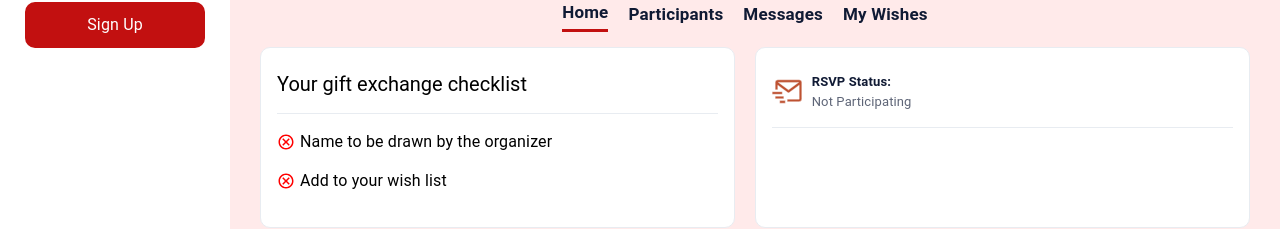
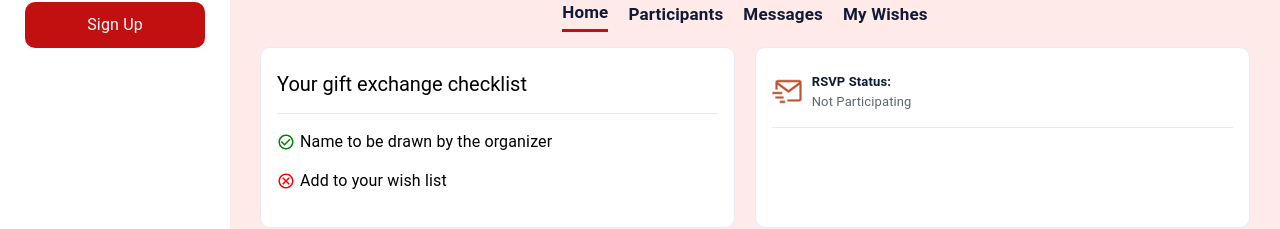
Before and after one commit to FatimaMary/giftlist, a React (Create React App) app in the folder client/: page /eventview in a window 1280 px wide. Shown: the part 256-485 px from the top of the page. Built offline with nearby package versions, Linux system fonts and the light colour scheme; no server answers; the HTML template or start-up script is replaced by a standard one.

Commit message:
Draw names corrected for Participants Page

```diff
--- a/client/src/App.js
+++ b/client/src/App.js
@@ -14,7 +14,7 @@ import Participants from "./scenes/participants";
 import Invite from "./scenes/success/invite";
 import EditEvent from "./scenes/eventview/editEvent";
 import Login1 from "./scenes/login1";
-import { MyContext } from "./Components/MyContext";
+import { MyContext, DrawStatusProvider } from "./Components/MyContext";
 import SantaSurprise from "./scenes/santasurprise";
 import Signup2 from "./scenes/signup2";
 import ForgotPassword from "./Components/ResetPassword";
@@ -22,7 +22,7 @@ import { sendPasswordResetEmail } from "firebase/auth";
 
 function App() {
   const [isLoggedIn, setIsLoggedIn] = useState(false);
-  const [drawStatus, setDrawStatus] = useState(false);
+  // const [drawStatus, setDrawStatus] = useState(false);
 
   return (
     <BrowserRouter>
@@ -31,10 +31,11 @@ function App() {
           isLoggedIn,
           setIsLoggedIn,
           sendPasswordResetEmail,
-          drawStatus,
-          setDrawStatus,
+          // drawStatus,
+          // setDrawStatus,
         }}
       >
+        <DrawStatusProvider>
           <Routes>
             <Route path="/" element={<WelcomePage />} />
             <Route path="/signup" element={<Signup />} />
@@ -56,6 +57,7 @@ function App() {
               <Route path="editevent" element={<EditEvent />} />
             </Route>
           </Routes>
+        </DrawStatusProvider>
       </MyContext.Provider>
     </BrowserRouter>
   );
--- a/client/src/Components/MyContext.js
+++ b/client/src/Components/MyContext.js
@@ -1,3 +1,19 @@
-import { createContext } from "react";
+import { createContext, useContext, useState } from "react";
 
 export const MyContext = createContext();
+
+const DrawStatusContext = createContext();
+
+export function DrawStatusProvider({ children }) {
+  const [drawStatus, setDrawStatus] = useState(false);
+
+  return (
+    <DrawStatusContext.Provider value={{ drawStatus, setDrawStatus }}>
+      {children}
+    </DrawStatusContext.Provider>
+  );
+}
+
+export function useDrawStatus() {
+  return useContext(DrawStatusContext);
+}
--- a/client/src/scenes/eventview/index.jsx
+++ b/client/src/scenes/eventview/index.jsx
@@ -24,7 +24,7 @@ import Invite from "../success/invite";
 import EditEvent from "./editEvent";
 import MyWishes from "../mywishes";
 import Messages from "../messages";
-import { MyContext } from "../../Components/MyContext";
+import { MyContext, useDrawStatus } from "../../Components/MyContext";
 
 function EventView() {
   const [eventDetails, setEventDetails] = useState({});
@@ -46,9 +46,9 @@ function EventView() {
   const [rsvpDate, setRsvpDate] = useState(false);
   const currentDate = new Date();
   const [giver, setGiver] = useState([]);
-  const { drawStatus, setDrawStatus } = useContext(MyContext);
+  // const { drawStatus, setDrawStatus } = useContext(MyContext);
   const [eventDatePassed, setEventDatePassed] = useState(false);
-
+  const { drawStatus, setDrawStatus } = useDrawStatus();
   console.log("player user id: ", playerUserId);
 
   const handleEventEdit = (editedEventData) => {
@@ -805,6 +805,29 @@ function EventView() {
                   marginBottom: "10px",
                 }}
               >
+                {eventDetails.userId !== playerUserId ? (
+                  <>
+                    {eventDetails.drawStatus === false ? (
+                      <CancelOutlinedIcon
+                        sx={{
+                          color: "red",
+                          width: "18px",
+                          height: "18px",
+                        }}
+                      />
+                    ) : (
+                      <CheckCircleOutlineIcon
+                        sx={{
+                          color: "green",
+                          width: "18px",
+                          height: "18px",
+                        }}
+                      />
+                    )}{" "}
+                  </>
+                ) : (
+                  <>
+                    {" "}
                     {drawStatus === false ? (
                       <CancelOutlinedIcon
                         sx={{
@@ -821,6 +844,8 @@ function EventView() {
                           height: "18px",
                         }}
                       />
+                    )}
+                  </>
                 )}
                 Name to be drawn by the organizer
               </Typography>
@@ -1024,7 +1049,7 @@ function EventView() {
                       >
                         Your gift giver:
                       </Typography>
-                      {!eventDatePassed ? (
+                      {eventDatePassed ? (
                         <>{giver}</>
                       ) : (
                         <Typography
```
Lines whose indentation alone changed are shown as unchanged.
